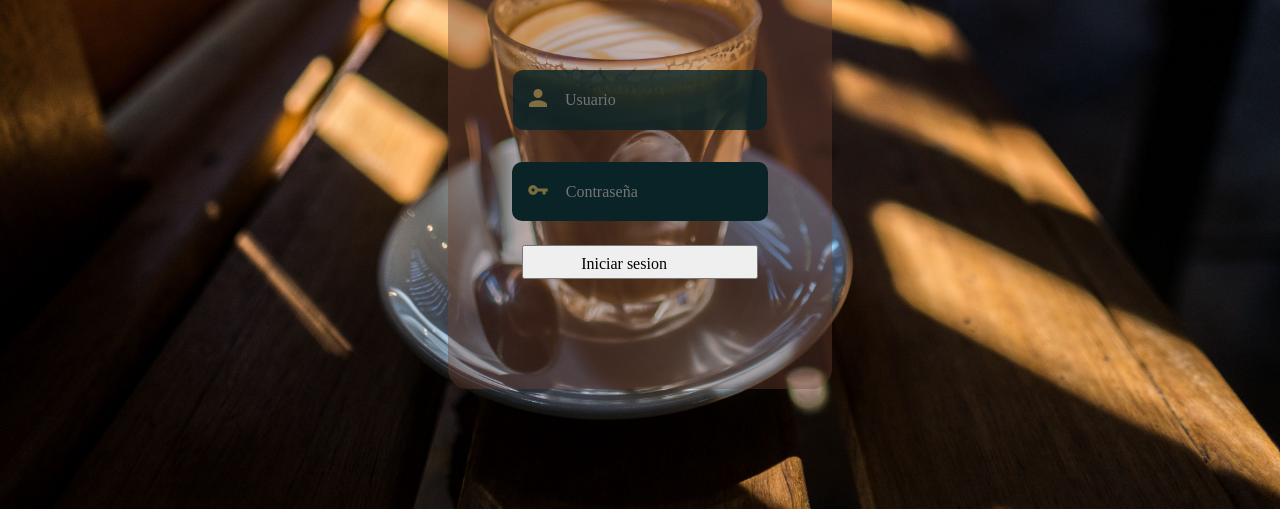
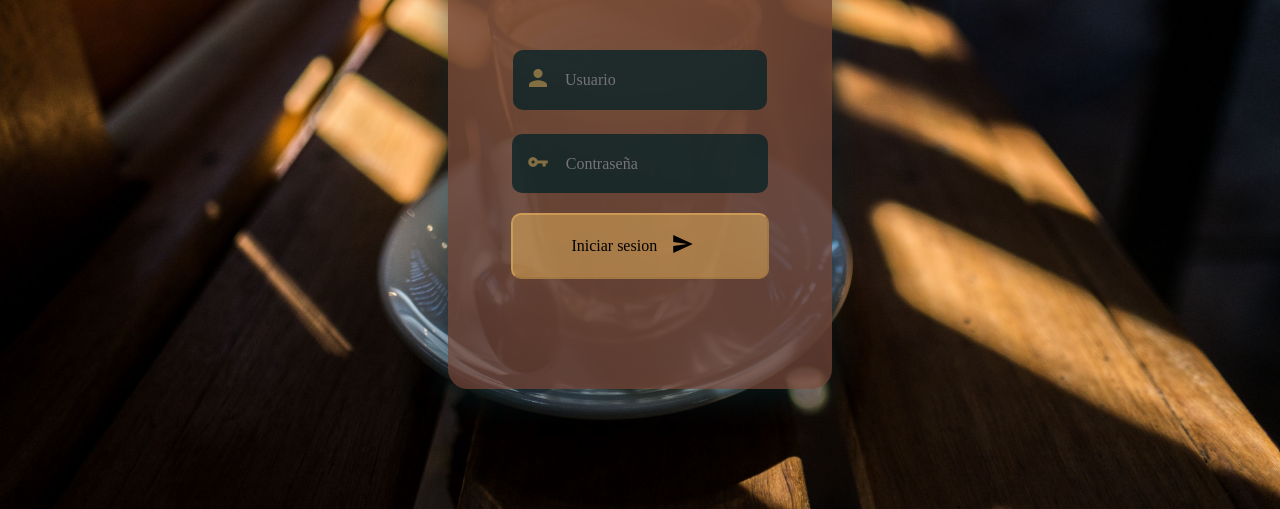
Before and after one commit to M3CG/Login, a plain HTML site: page index.html in a window 1280 px wide. Shown: the part 291-800 px from the top of the page. Drawn offline with nearby package versions, Linux system fonts and the light colour scheme; files whose address does not match are found by name.

Commit message:
2da parte

```diff
--- a/index.html
+++ b/index.html
@@ -27,7 +27,7 @@
             </div>
             <button type="submit" class="btn btn-primary btn-block btn-large">
                 <span>Iniciar sesion</span>
-                <i class="icon ion-md-arrow"></i>
+                <i class="icon ion-md-send"></i>
             </button>
         </form>
     </div>
--- a/style.css
+++ b/style.css
@@ -8,8 +8,9 @@ body{
 .login-container{
     margin-top: 15vh;
     margin-bottom: 15vh;
-    background-color: rgba(111, 66, 52, 0.4);
-
+    background-color: rgba(111, 66, 52, 0.7);
+    box-shadow: 0 8px 32px 0 rgba(9, 35, 39, 0.6);
+    backdrop-filter: blur(100px);
     border-radius: 20px;
     width: 30%;
     height: 70vh;
@@ -32,7 +33,7 @@ body{
     display: flex;
     flex-direction: column;
     width: auto;
-    padding: 3vh;
+    padding: 1vh;
     justify-content: center;
     color: rgba(235, 182, 92, 0.5);
 }
@@ -41,25 +42,25 @@ body{
     width: 70%;
     align-self: center;
     margin: 1vh;
+    background-color: rgba(235, 182, 92, 0.5);
+    display: flex;
+    justify-content: center;
+    align-items: center;
+    align-content: center;
+    border-radius: 10px;
+    border-color: rgba(235, 182, 92, 0.5);
 }
 
-#usuario-container{
+#usuario-container, #pass-container{
     display: flex;
     align-self: center;
     align-items: center;
-    margin: 2vh;
+    margin: 1.5vh;
     background-color: rgba(9, 35, 39, 0.8);
     border-radius: 10px;
+
 }
 
-#pass-container{
-    display: flex;
-    align-self: center;
-    align-items: center;
-    margin: 2vh;
-    background-color: rgb(9, 35, 39);
-    border-radius: 10px;
-}
 
 input{
     background-color: transparent;
@@ -72,3 +73,8 @@ input{
     font-size: 1.5rem;
     margin: 1rem;
 }
+
+.icon .ion-md-send{
+    background-color: rgba(9, 35, 39, 0.8);
+    margin: 0;
+}
```
